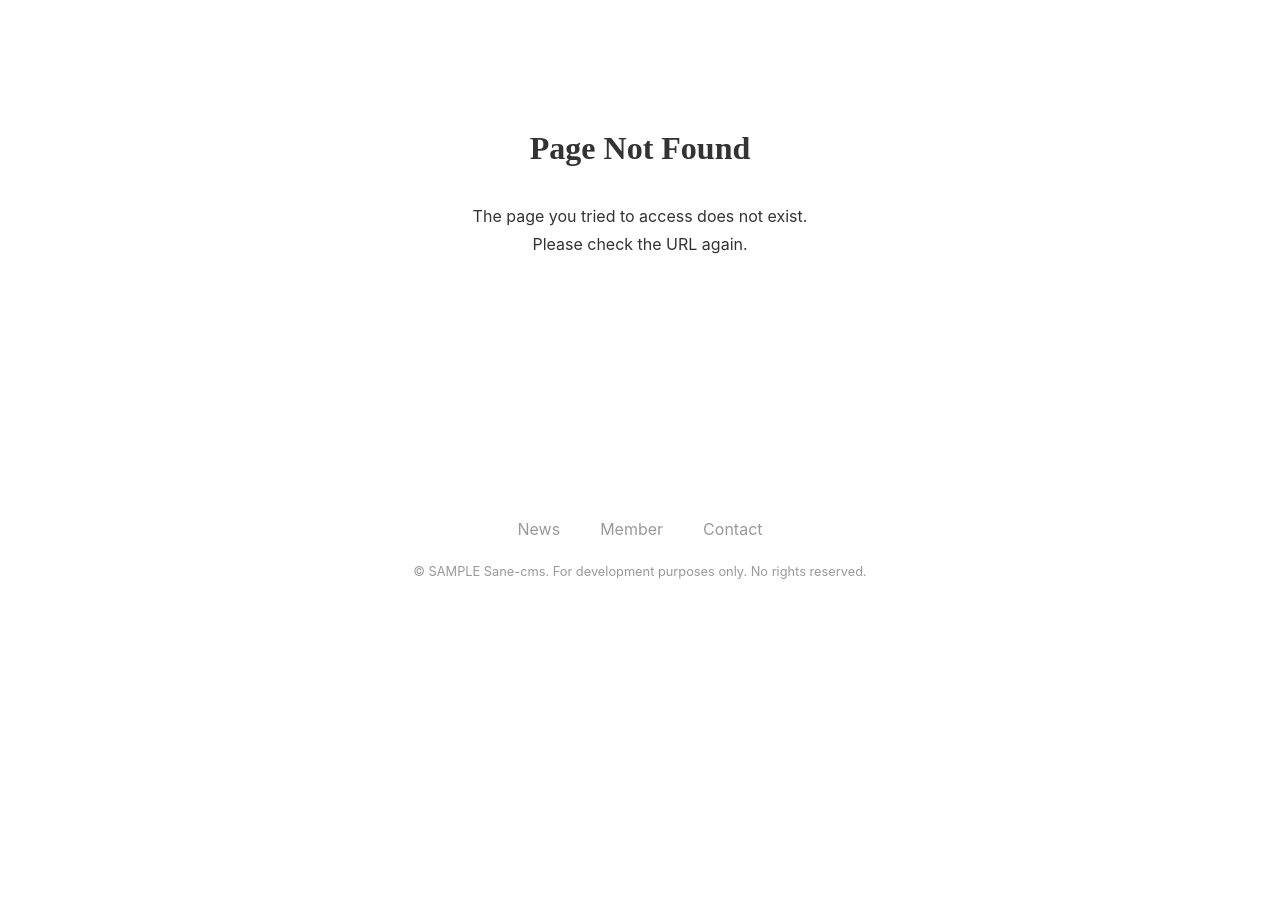
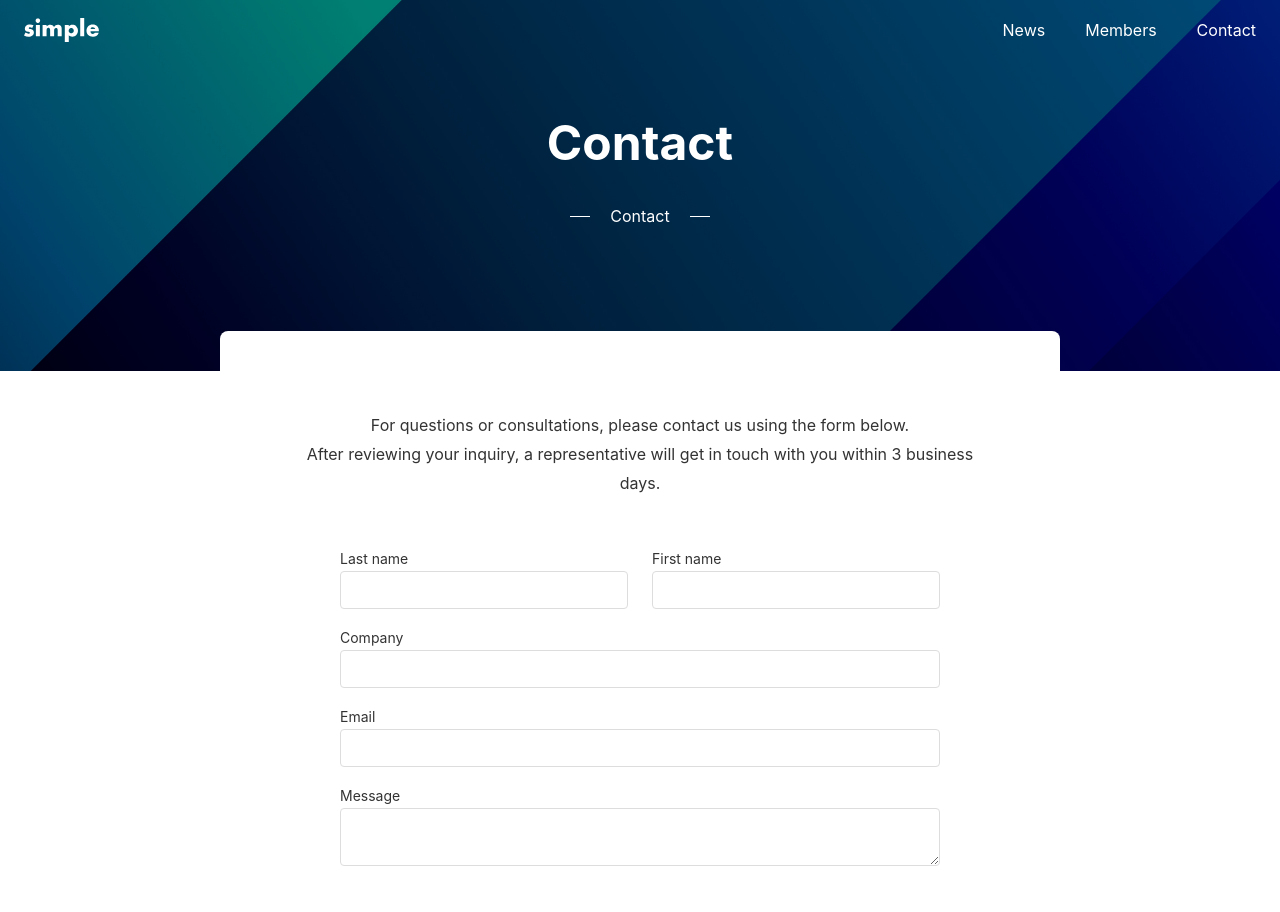
Before and after one commit to Akmtkaw/sane-cms, a Next.js app: page /contact in a window 1280 px wide. Before the commit this address had no page. Shown: the top 912 px of the page. Before the commit the page ends 800 px from the top, so only its background shows below. Built offline with nearby package versions, Linux system fonts and the light colour scheme.

Commit message:
add: contact page, just sample

```diff
--- /dev/null
+++ b/app/_actions/contact.ts
@@ -0,0 +1,109 @@
+"use server";
+
+function validateEmail(email: string) {
+  const pattern = /^[^\s@]+@[^\s@]+\.[^\s@]+$/;
+  return pattern.test(email);
+}
+
+export async function createContactData(
+  _prevState: unknown,
+  formData: FormData
+) {
+  const rawFormData = {
+    lastname: formData.get("lastname") as string,
+    firstname: formData.get("firstname") as string,
+    company: formData.get("company") as string,
+    email: formData.get("email") as string,
+    message: formData.get("message") as string,
+  };
+
+  if (!rawFormData.lastname) {
+    return {
+      status: "error",
+      message: "Please enter your last name",
+    };
+  }
+  if (!rawFormData.firstname) {
+    return {
+      status: "error",
+      message: "Please enter your first name",
+    };
+  }
+  if (!rawFormData.company) {
+    return {
+      status: "error",
+      message: "Please enter your company name",
+    };
+  }
+  if (!rawFormData.email) {
+    return {
+      status: "error",
+      message: "Please enter your email",
+    };
+  }
+  if (!validateEmail(rawFormData.email)) {
+    return {
+      status: "error",
+      message: "Email address format is incorrect",
+    };
+  }
+  if (!rawFormData.message) {
+    return {
+      status: "error",
+      message: "Please enter a message",
+    };
+  }
+
+  // sample form management service
+
+  // const result = await fetch(
+  //   `https://api.hsforms.com/submissions/v3/integration/submit/${process.env.HUBSPOT_PORTAL_ID}/${process.env.HUBSPOT_FORM_ID}`,
+  //   {
+  //     method: "POST",
+  //     headers: {
+  //       "Content-Type": "application/json",
+  //     },
+  //     body: JSON.stringify({
+  //       fields: [
+  //         {
+  //           objectTypeId: "0-1",
+  //           name: "lastname",
+  //           value: rawFormData.lastname,
+  //         },
+  //         {
+  //           objectTypeId: "0-1",
+  //           name: "firstname",
+  //           value: rawFormData.firstname,
+  //         },
+  //         {
+  //           objectTypeId: "0-1",
+  //           name: "company",
+  //           value: rawFormData.company,
+  //         },
+  //         {
+  //           objectTypeId: "0-1",
+  //           name: "email",
+  //           value: rawFormData.email,
+  //         },
+  //         {
+  //           objectTypeId: "0-1",
+  //           name: "message",
+  //           value: rawFormData.message,
+  //         },
+  //       ],
+  //     }),
+  //   }
+  // );
+
+  // try {
+  //   await result.json();
+  // } catch (e) {
+  //   console.log(e);
+  //   return {
+  //     status: "error",
+  //     message: "The contact sending failed",
+  //   };
+  // }
+
+  return { status: "success", message: "OK" };
+}
--- /dev/null
+++ b/app/_components/ContactForm/index.module.css
@@ -0,0 +1,73 @@
+.form {
+  max-width: 600px;
+  margin: 0 auto;
+}
+
+.item {
+  display: flex;
+  flex-direction: column;
+  flex: 1;
+  padding: 8px 0;
+}
+
+.horizontal {
+  display: flex;
+  justify-content: flex-start;
+  align-items: center;
+  width: 100%;
+  gap: 24px;
+}
+
+.label {
+  font-size: 14px;
+}
+
+.textfield {
+  border: 1px solid var(--color-border);
+  padding: 8px;
+  border-radius: 4px;
+  line-height: 1.5;
+  width: 100%;
+}
+
+.textarea {
+  border: 1px solid var(--color-border);
+  padding: 8px;
+  border-radius: 4px;
+  line-height: 1.5;
+  width: 100%;
+}
+
+.actions {
+  text-align: center;
+  margin-top: 40px;
+}
+
+.button {
+  border: none;
+  background-color: var(--color-button-primary);
+  padding: 16px 40px;
+  font-size: 16px;
+  border-radius: 4px;
+  color: var(--color-text-unpainted);
+  cursor: pointer;
+}
+
+.success {
+  background-color: var(--color-bg-sub);
+  text-align: center;
+  padding: 40px;
+  border-radius: var(--border-radius);
+}
+
+.error {
+  color: var(--color-text-error);
+  font-size: 14px;
+  margin-bottom: 8px;
+}
+
+@media (max-width: 640px) {
+  .success {
+    text-align: left;
+  }
+}
--- /dev/null
+++ b/app/_components/ContactForm/index.tsx
@@ -0,0 +1,91 @@
+"use client";
+
+import { createContactData } from "@/app/_actions/contact";
+import { useFormState } from "react-dom";
+// import { sendGAEvent } from "@next/third-parties/google";
+import styles from "./index.module.css";
+
+const initialState = {
+  status: "",
+  message: "",
+};
+
+export default function ContactForm() {
+  const [state, formAction] = useFormState(createContactData, initialState);
+  console.log(state);
+  // const handleSubmit = () => {
+  //   sendGAEvent({ event: "contact", value: "submit" });
+  // };
+  if (state.status === "success") {
+    return (
+      <p className={styles.success}>
+        Thank you for contacting us.
+        <br />
+        Please wait a while for our response.
+      </p>
+    );
+  }
+
+  return (
+    <form className={styles.form} action={formAction}>
+      <div className={styles.horizontal}>
+        <div className={styles.item}>
+          <label className={styles.label} htmlFor="lastname">
+            Last name
+          </label>
+          <input
+            className={styles.textfield}
+            type="text"
+            id="lastname"
+            name="lastname"
+          />
+        </div>
+        <div className={styles.item}>
+          <label className={styles.label} htmlFor="firstname">
+            First name
+          </label>
+          <input
+            className={styles.textfield}
+            type="text"
+            id="firstname"
+            name="firstname"
+          />
+        </div>
+      </div>
+      <div className={styles.item}>
+        <label className={styles.label} htmlFor="company">
+          Company
+        </label>
+        <input
+          className={styles.textfield}
+          type="text"
+          id="company"
+          name="company"
+        />
+      </div>
+      <div className={styles.item}>
+        <label className={styles.label} htmlFor="email">
+          Email
+        </label>
+        <input
+          className={styles.textfield}
+          type="text"
+          id="email"
+          name="email"
+        />
+      </div>
+      <div className={styles.item}>
+        <label className={styles.label} htmlFor="message">
+          Message
+        </label>
+        <textarea className={styles.textarea} id="message" name="message" />
+      </div>
+      <div className={styles.actions}>
+        {state.status === "error" && (
+          <p className={styles.error}>{state.message}</p>
+        )}
+        <input type="submit" value="Submit" className={styles.button} />
+      </div>
+    </form>
+  );
+}
--- /dev/null
+++ b/app/contact/layout.tsx
@@ -0,0 +1,19 @@
+import Hero from "@/app/_components/Hero";
+import Sheet from "@/app/_components/Sheet";
+
+export const metadata = {
+  title: "Contact",
+};
+
+type Props = {
+  children: React.ReactNode;
+};
+
+export default function RootLayout({ children }: Props) {
+  return (
+    <>
+      <Hero title="Contact" sub="Contact" />
+      <Sheet>{children}</Sheet>
+    </>
+  );
+}
--- /dev/null
+++ b/app/contact/page.module.css
@@ -0,0 +1,10 @@
+.text {
+  text-align: center;
+  margin-bottom: 40px;
+}
+
+@media (max-width: 640px) {
+  .text {
+    text-align: left;
+  }
+}
--- /dev/null
+++ b/app/contact/page.tsx
@@ -0,0 +1,16 @@
+import ContactForm from "@/app/_components/ContactForm";
+import styles from "./page.module.css";
+
+export default function Page() {
+  return (
+    <div className={styles.container}>
+      <p className={styles.text}>
+        For questions or consultations, please contact us using the form below.
+        <br />
+        After reviewing your inquiry, a representative will get in touch with
+        you within 3 business days.
+      </p>
+      <ContactForm />
+    </div>
+  );
+}
```
